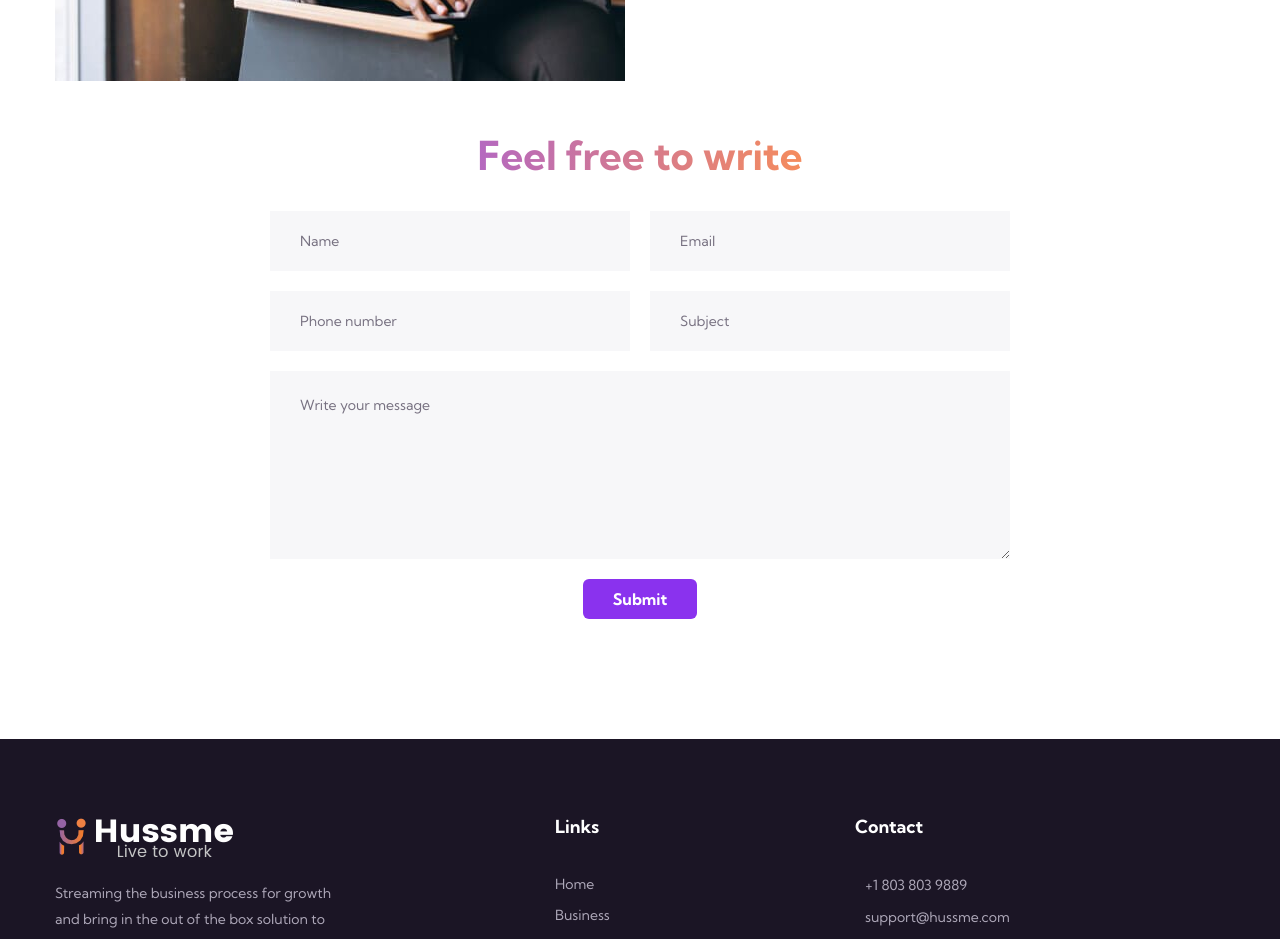
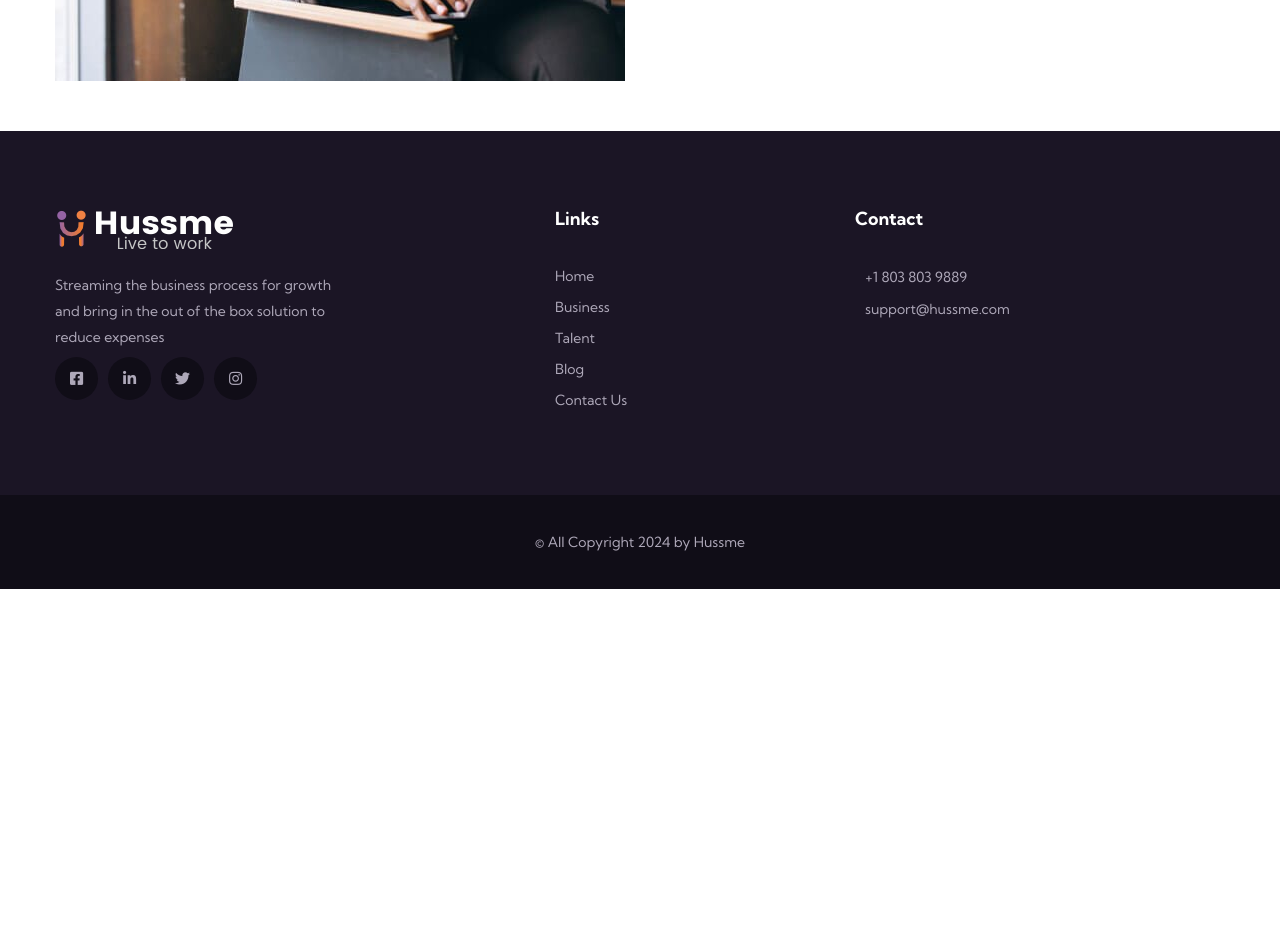
Before and after one commit to mshanGithub/HussmeStaticWebApp, a website: page src/contactus.html in a window 1280 px wide. Shown: the part 880-1819 px from the top of the page. After the commit the page ends 1469 px from the top, so only its background shows below. Drawn offline with Linux system fonts and the light colour scheme; files that its build step writes are made by us from their sources.

Commit message:
Remove contact us

```diff
--- a/src/contactus.html
+++ b/src/contactus.html
@@ -128,61 +128,6 @@
 
 
 
-        <!--Contact Page Start-->
-        <section class="contact-page">
-            <div class="container">
-                <div class="section-title text-center">
-
-                    <h2 class="section-title__title">Feel free to write</h2>
-                </div>
-                <div class="row">
-                    <div class="col-xl-12">
-                        <div class="contact-page__form ">
-                            <form action="#" class="comment-one__form contact-form-validated" novalidate="novalidate">
-                                <div class="row">
-                                    <div class="col-xl-6">
-                                        <div class="comment-form__input-box">
-                                            <input type="text" placeholder="Name" name="name">
-                                        </div>
-                                    </div>
-                                    <div class="col-xl-6">
-                                        <div class="comment-form__input-box">
-                                            <input type="email" placeholder="Email" name="email">
-                                        </div>
-                                    </div>
-                                    <div class="col-xl-6">
-                                        <div class="comment-form__input-box">
-                                            <input type="text" placeholder="Phone number" name="Phone">
-                                        </div>
-                                    </div>
-                                    <div class="col-xl-6">
-                                        <div class="comment-form__input-box">
-                                            <input type="text" placeholder="Subject" name="Subject">
-                                        </div>
-                                    </div>
-                                </div>
-                                <div class="row">
-                                    <div class="col-xl-12">
-                                        <div class="comment-form__input-box text-message-box">
-                                            <textarea name="message" placeholder="Write your message"></textarea>
-                                        </div>
-                                        <div class="comment-form__btn-box">
-                                            <button type="submit" class="thm-btn comment-form__btn">Submit</button>
-                                        </div>
-                                    </div>
-                                </div>
-                            </form>
-                        </div>
-                    </div>
-                </div>
-            </div>
-        </section>
-        <!--Contact Page End-->
-
-
-  <!--Contact Details End-->
-
-
   <!--Site Footer Start-->
   <footer class="site-footer">
     <div class="site-footer__middle">
```
